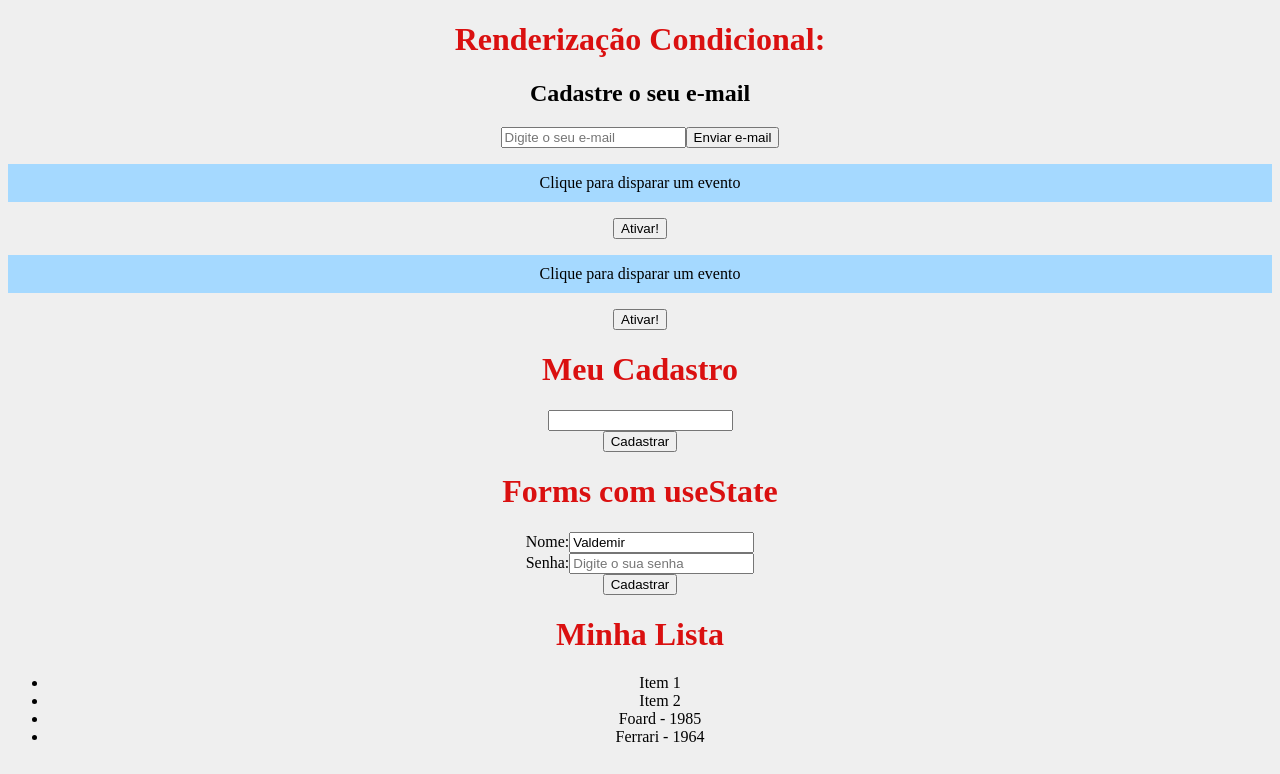
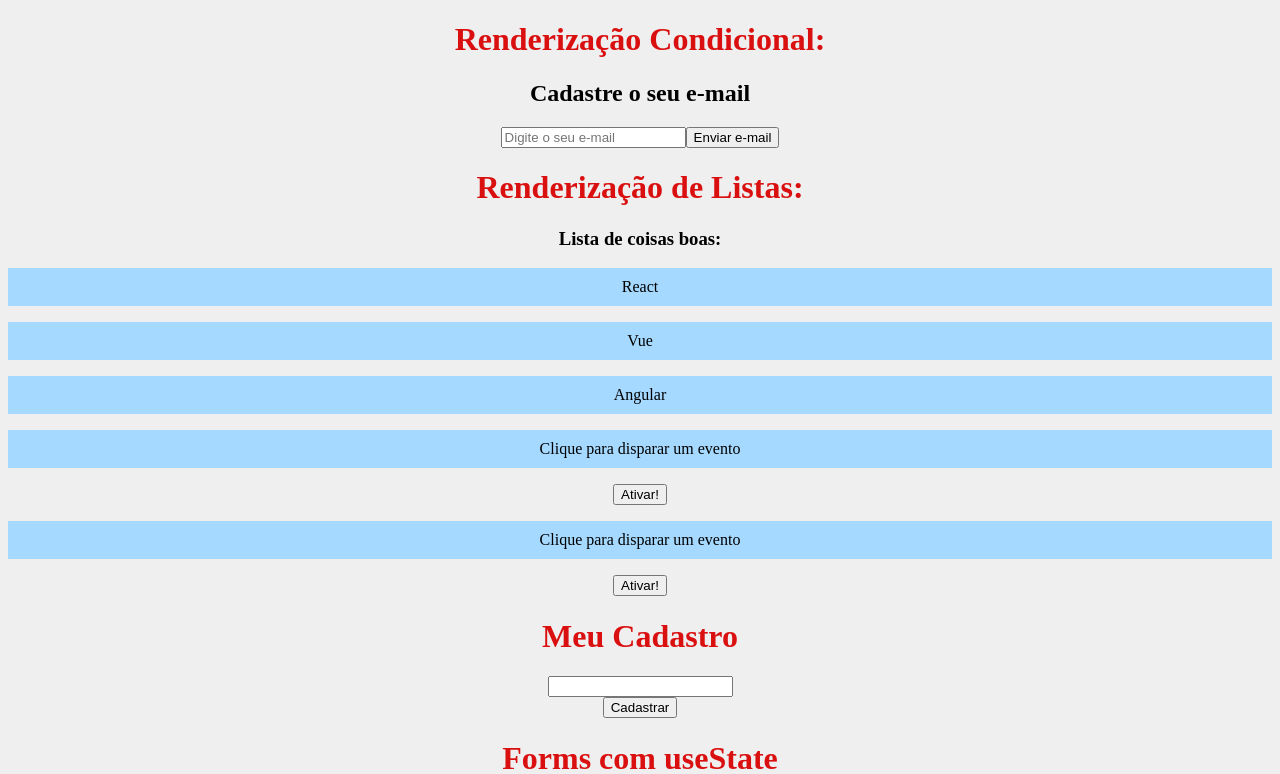
Before and after one commit to valdemir47/meu-projeto-react, a React (Create React App) app: page / in a window 1280 px wide. Shown: the top 774 px of the page. Built offline with nearby package versions, Linux system fonts and the light colour scheme.

Commit message:
Aula 12 - renderização com listas

```diff
--- a/src/App.js
+++ b/src/App.js
@@ -9,6 +9,7 @@
 import Form from './components/Forms';
 import FormsUseState from './components/FormsUseState';
 import Condicional from './components/Condicional';
+import OutraLista from './components/OutraLista';
 
 
 
@@ -25,10 +26,17 @@
   function sum(a, b) {
     return a + b
   }
+  const meusItens = ['React', 'Vue', 'Angular' ] //array que vai ser usada na renderização condicional abaixo
+
   return (
     <div className="App"> {/*os elementos tem que ta dentro de um elemento PAI* - className (não Class)*/}
       <h1>Renderização Condicional:</h1>
       <Condicional />
+
+      <h1>Renderização de Listas:</h1>
+      <OutraLista itens={meusItens}/>
+
+
       <Evento numero="1" />
       <Evento numero="35" />
       <Form />
--- /dev/null
+++ b/src/components/OutraLista.js
@@ -0,0 +1,20 @@
+function OutraLista({itens}){
+
+
+    return (
+        <>
+            <h3>Lista de coisas boas:</h3>
+            {
+                //funcao p/ mapear elementos
+                itens.map((item, index) =>(
+                    <p key={index}>{item}</p>
+                ))
+                // parâmetros: intem | index - p/o key/id
+
+
+            }
+        </>
+    )
+}
+
+export default OutraLista
```
